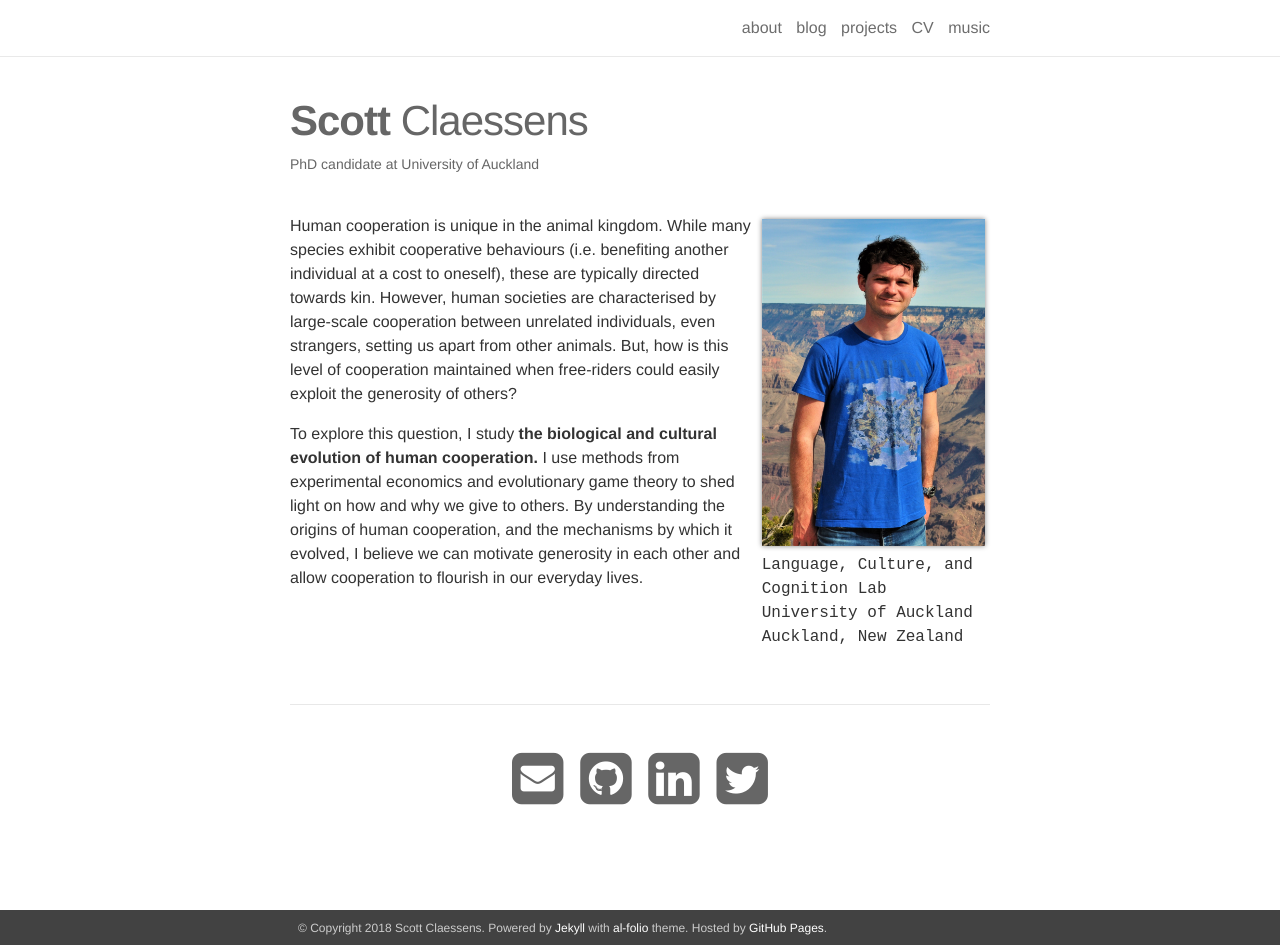
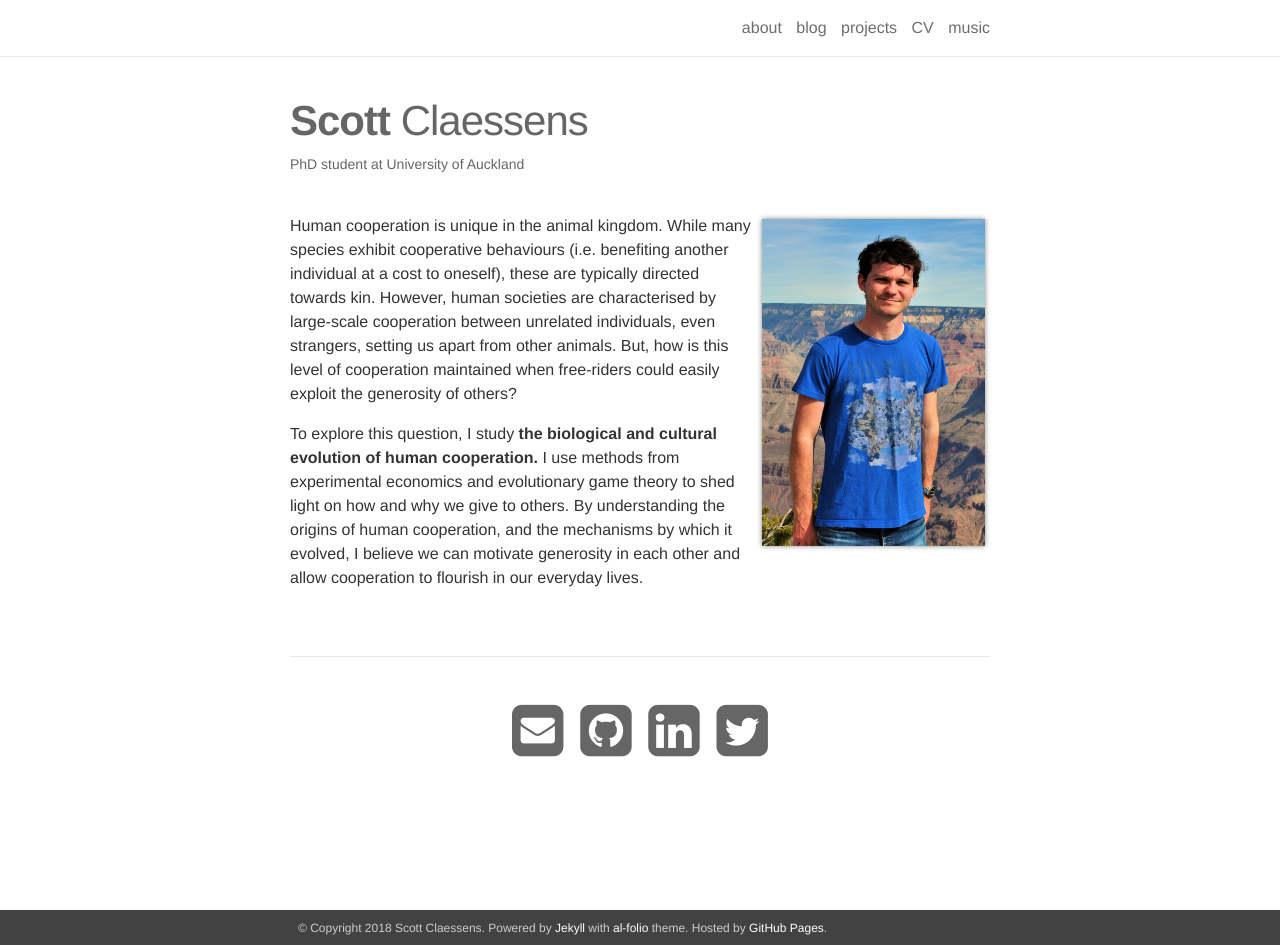
Before and after one commit to ScottClaessens/ScottClaessens.github.io, a Jekyll site: the page built from _pages/1_about.md, in a window 1280 px wide and 945 px high. Built offline with Jekyll 4.4.1, drawn with Linux system fonts in a browser that asks for light colours; nearby versions of some CDN libraries.

```diff
--- a/_pages/1_about.md
+++ b/_pages/1_about.md
@@ -2,15 +2,12 @@
 layout: about
 permalink: /
 title: <strong>Scott</strong> Claessens
-description: <a href="">PhD candidate at University of Auckland</a>
+description: <a href="">PhD student at University of Auckland</a>
 
 profile:
   align: right
   image: prof_pic.jpg
-  address: >
-    <p>Language, Culture, and Cognition Lab</p>
-    <p>University of Auckland</p>
-    <p>Auckland, New Zealand</p>
+  address:
 
 news: false
 social: true
```
Also changed, not shown: _pages/3_projects.md (+4 -38 lines), assets/img/theme1.jpg (deleted), assets/img/theme2.jpg (deleted), assets/img/theme3.jpg (deleted).
